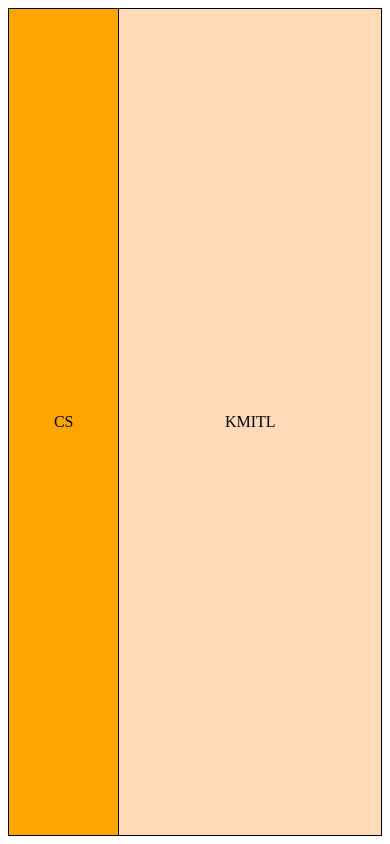
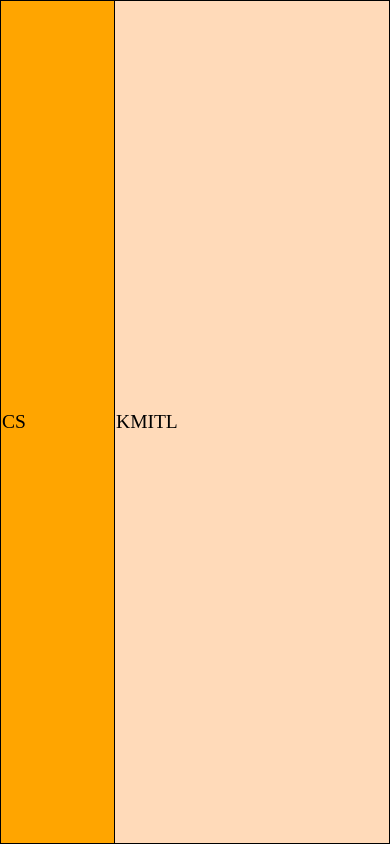
Before and after one commit to ItsNuaZ/fun-with-coding, a plain HTML site: page cell02/ex00/responsive.html in a window 390 px wide. Drawn offline with Linux system fonts and the light colour scheme.

Commit message:
feat: responsive resizing for cellue2.0

```diff
--- a/cell02/ex00/responsive.css
+++ b/cell02/ex00/responsive.css
@@ -1,7 +1,21 @@
-table, th, td {
+html, body {
+  margin: 0;
+  padding: 0;
+  height: 100%;
+  width: 100%;
+}
+
+table {
+  width: 100%;
+  height: 100%;
   border: 1px solid black;
   border-collapse: collapse;
-  text-align: center;
+}
+
+td {
+  border: 1px solid black;
+  text-align: left;
+  font-size: 5vw;
 }
 
 td:nth-child(1) {
--- a/cell02/ex00/responsive.html
+++ b/cell02/ex00/responsive.html
@@ -4,7 +4,7 @@
     </head>
 
     <body>
-        <table style="width:100%; height:100%">
+        <table>
             <tr>
                 <td>CS</td>
                 <td>KMITL</td>
```
